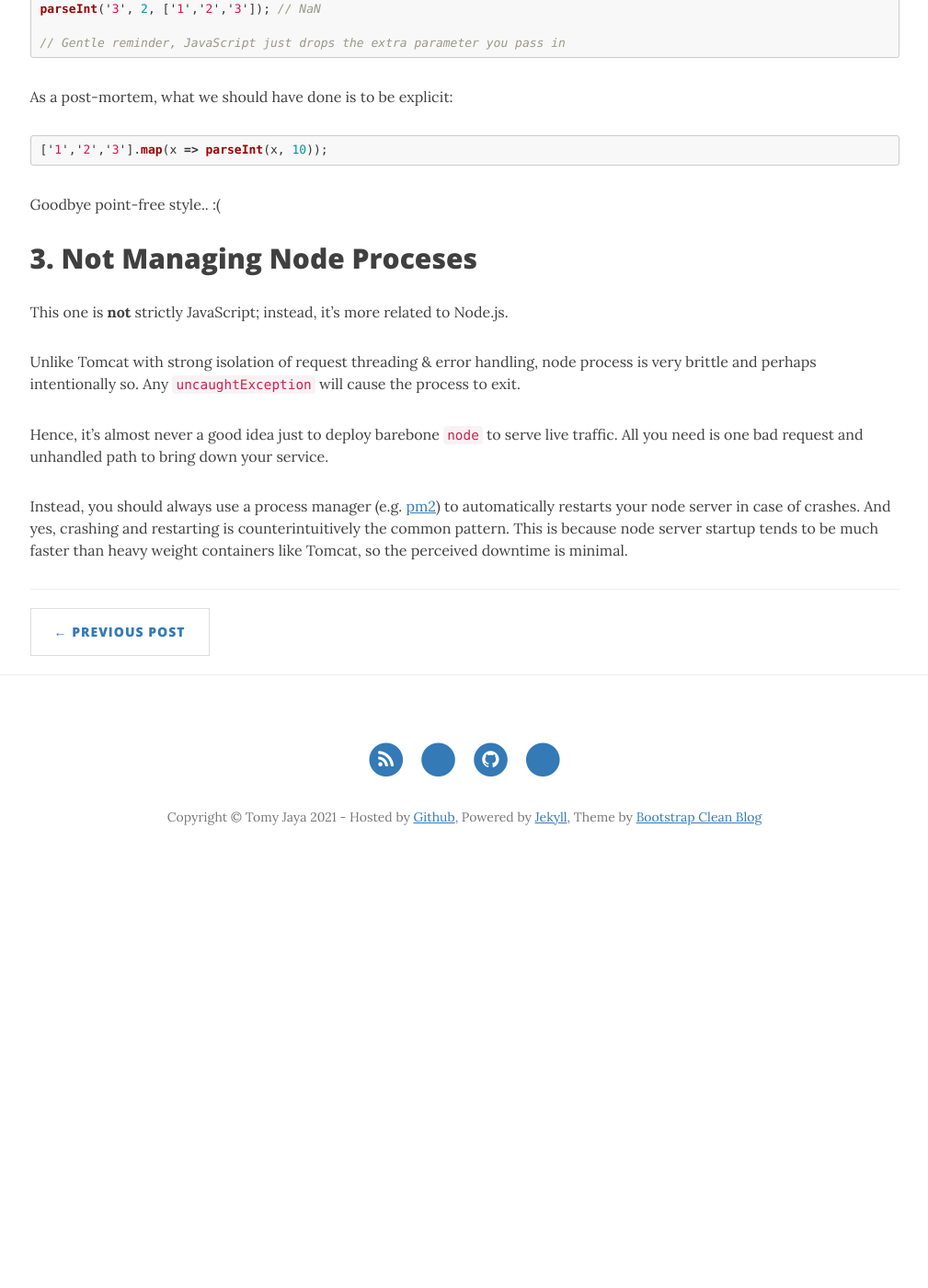
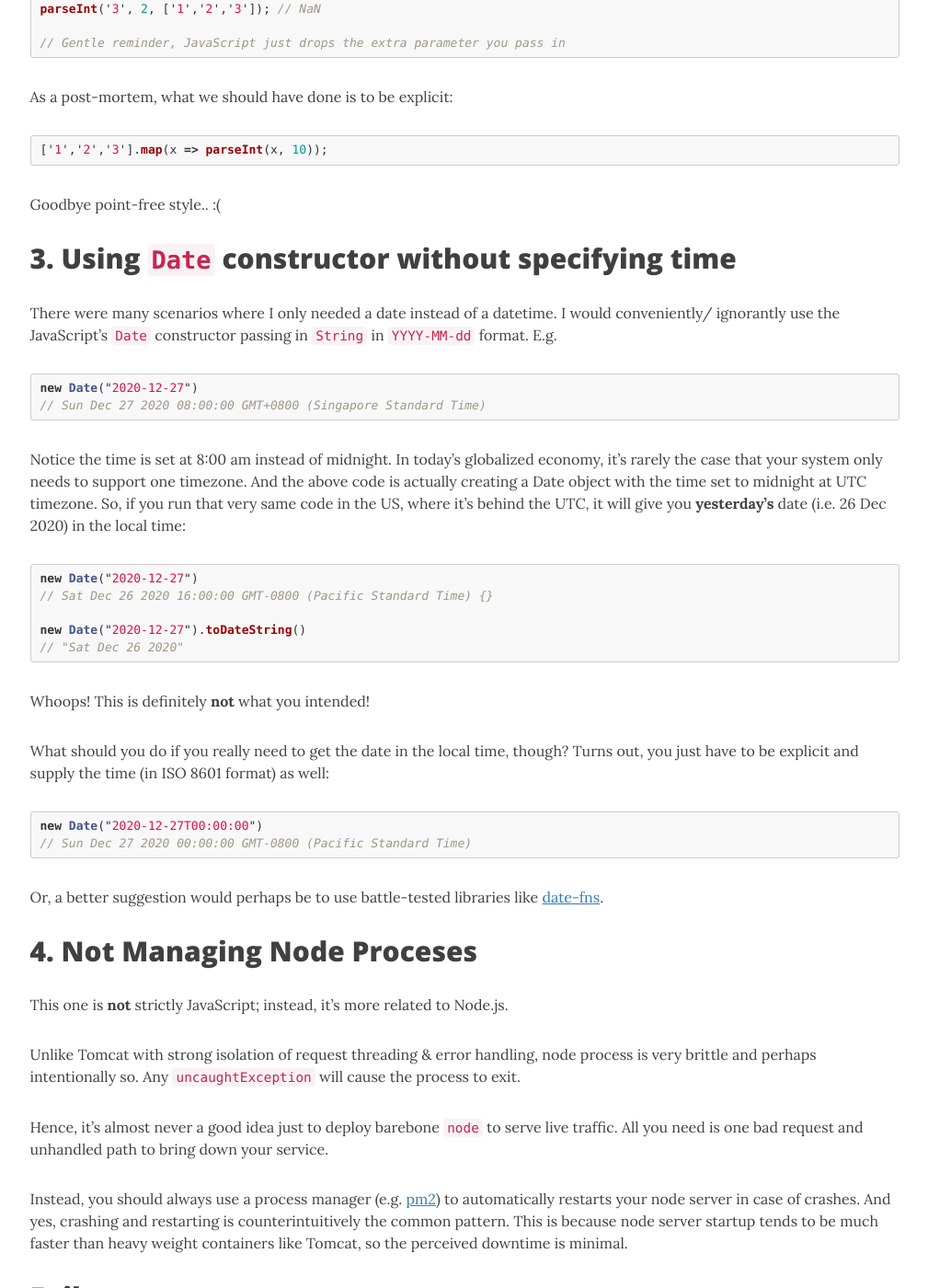
Before and after one commit to TomyJaya/tomyjaya.github.io, a Jekyll site: the page built from _posts/2020-12-27-javascript-battle-scars.md, in a window 1280 px wide and 1400 px high, scrolled down 2369 px. Shown: the whole window at 92% size, without its empty margins (135-1144 px from the left). Built offline with Jekyll 4.4.1, drawn with Linux system fonts in a browser that asks for light colours; nearby versions of some CDN libraries; comment, search, counter and statistics services are not loaded; before the commit the page ends 3333 px from its top, so only the background shows below that; some of the changed text lies outside the part shown.

Commit message:
Modify JavaScript Battle Scar post

````diff
--- a/_posts/2020-12-27-javascript-battle-scars.md
+++ b/_posts/2020-12-27-javascript-battle-scars.md
@@ -4,7 +4,7 @@ title:      "JavaScript: Battle Scars"
 subtitle:   "Learn from my mistakes!"
 date:       2020-12-27 12:00:00
 author:     "Tomy Jaya"
-header-img: "img/post-bg-06.jpg"
+header-img: "img/post-bg-javascript.jpg"
 tags:
 - javascript
 ---
@@ -105,7 +105,37 @@ As a post-mortem, what we should have done is to be explicit:
 Goodbye point-free style.. :(
 
 
-## 3. Not Managing Node Proceses
+## 3. Using `Date` constructor without specifying time
+
+There were many scenarios where I only needed a date instead of a datetime. I would conveniently/ ignorantly use the JavaScript's `Date` constructor passing in `String` in `YYYY-MM-dd` format. E.g.
+
+```javascript
+new Date("2020-12-27")
+// Sun Dec 27 2020 08:00:00 GMT+0800 (Singapore Standard Time)
+```
+
+Notice the time is set at 8:00 am instead of midnight. In today's globalized economy, it's rarely the case that your system only needs to support one timezone. And the above code is actually creating a Date object with the time set to midnight at UTC timezone. So, if you run that very same code in the US, where it's behind the UTC, it will give you **yesterday's** date (i.e. 26 Dec 2020) in the local time:
+
+```javascript
+new Date("2020-12-27")
+// Sat Dec 26 2020 16:00:00 GMT-0800 (Pacific Standard Time) {}
+
+new Date("2020-12-27").toDateString()
+// "Sat Dec 26 2020"
+```
+
+Whoops! This is definitely **not** what you intended!
+
+What should you do if you really need to get the date in the local time, though? Turns out, you just have to be explicit and supply the time (in ISO 8601 format) as well:
+
+```javascript
+new Date("2020-12-27T00:00:00")
+// Sun Dec 27 2020 00:00:00 GMT-0800 (Pacific Standard Time)
+```
+
+Or, a better suggestion would perhaps be to use battle-tested libraries like [date-fns](https://date-fns.org/).
+
+## 4. Not Managing Node Proceses
 
 This one is **not** strictly JavaScript; instead, it's more related to Node.js.
 
@@ -114,3 +144,10 @@ Unlike Tomcat with strong isolation of request threading & error handling, node
 Hence, it's almost never a good idea just to deploy barebone `node` to serve live traffic. All you need is one bad request and unhandled path to bring down your service.
 
 Instead, you should always use a process manager (e.g. [pm2](https://pm2.keymetrics.io/)) to automatically restarts your node server in case of crashes. And yes, crashing and restarting is counterintuitively the common pattern. This is because node server startup tends to be much faster than heavy weight containers like Tomcat, so the perceived downtime is minimal.
+
+## Epilogue
+That's it for now!
+
+![js-battle-scars](/img/js-battle-scars.jpg){:height="300px" width="300px"}
+
+**PS**: If you're looking for a quick read on JavaScript fundamental and gotchas as you transition from being a backend to a full-stack developer, I'd strongly recommend purchasing my book: [The Minimum JavaScript You Should Know When You Code React & Redux](https://www.amazon.com/dp/B07G5YCRV2) on Amazon.
````
Also changed, not shown: img/js-battle-scars.jpg (added), img/post-bg-javascript.jpg (added).
